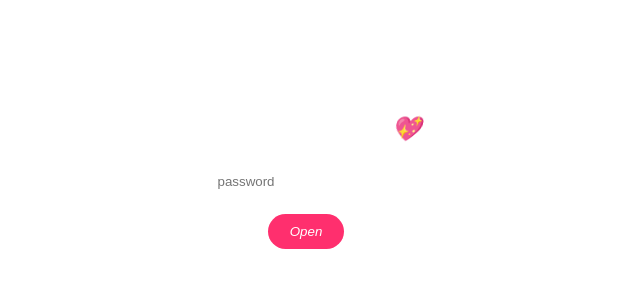
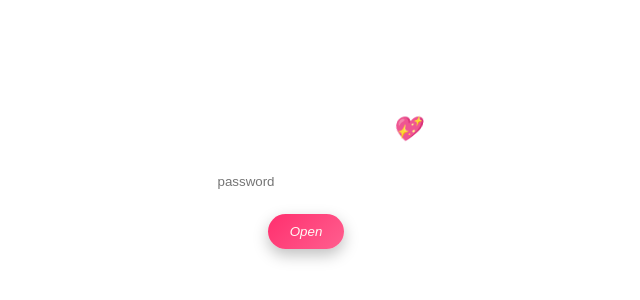
Before and after one commit to Atishay0816/Valentine, a plain HTML site: page index.html in a window 1280 px wide. Shown: the part 230-530 px from the top of the page, without its empty margins (334-974 px from the left). Drawn offline with Linux system fonts and the light colour scheme.

Commit message:
Update index.html

```diff
--- a/index.html
+++ b/index.html
@@ -44,10 +44,12 @@ button{
   padding:10px 22px;
   border-radius:20px;
   border:none;
-  background:#ff2f6e;
-  color:white;
+  background: linear-gradient(135deg, #ff2f6e, #ff5f8f);
+  color:#fffaf5;
   font-style:italic;
+  font-weight:500;
   cursor:pointer;
+  box-shadow:0 6px 15px rgba(0,0,0,0.25);
 }
 
 /* PROPOSAL */
```
